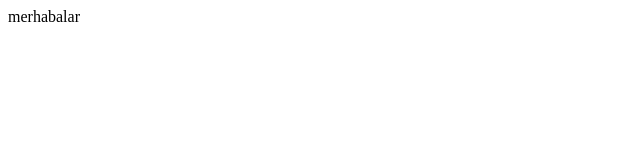
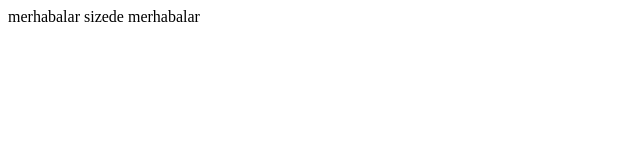
Before and after one commit to ozcanyolcu/git-ws, a plain HTML site: page index.html in a window 1280 px wide. Shown: the whole page, without its empty margins (0-640 px from the left). Drawn offline with Linux system fonts and the light colour scheme.

Commit message:
Update index.html
merhabar

```diff
--- a/index.html
+++ b/index.html
@@ -1,2 +1,3 @@
 <hd>
  merhabalar
+ sizede merhabalar
```
